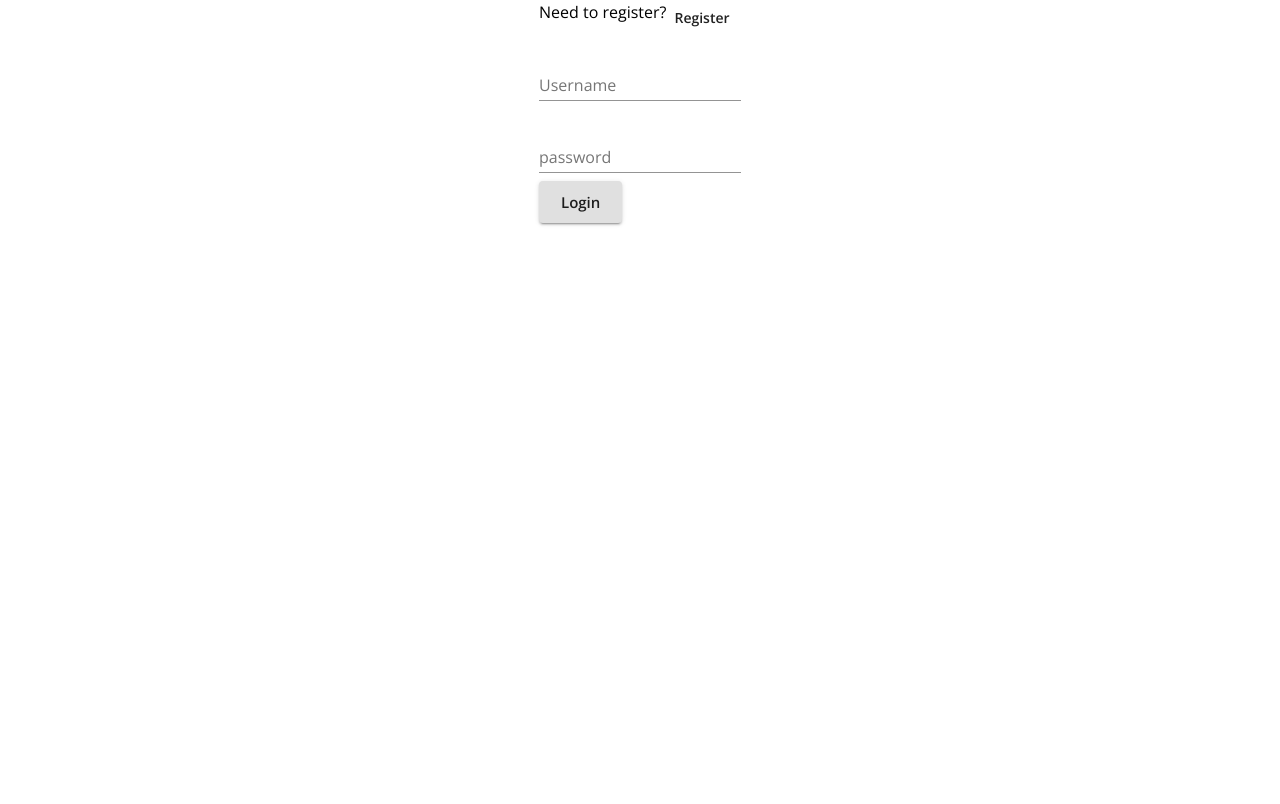
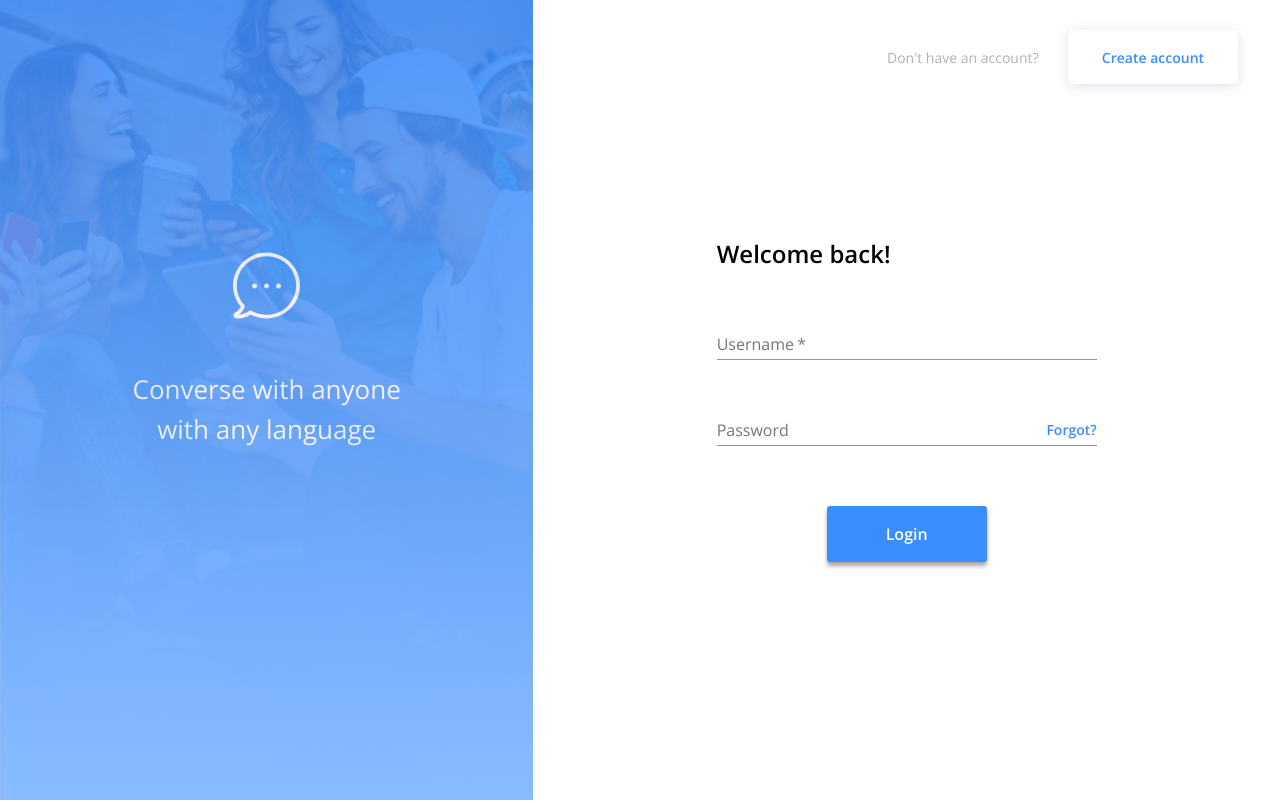
Before and after one commit to jeremiah-quill/c80751, a React (Create React App) app in the folder client/: page /login in a window 1280 px wide. Built offline with nearby package versions, Linux system fonts and the light colour scheme; no server answers.

Commit message:
updated Login and Signup pages with provided figma design specs

```diff
--- a/client/src/Login.js
+++ b/client/src/Login.js
@@ -1,15 +1,92 @@
-import React, { useEffect } from 'react';
-import { Link, useHistory } from 'react-router-dom';
+import React, { useEffect, useState } from "react";
+import { Link, useHistory } from "react-router-dom";
 import {
 	Grid,
 	Box,
 	Typography,
 	Button,
 	FormControl,
+	InputLabel,
+	InputAdornment,
+	Input,
+	Hidden,
 	TextField,
-} from '@material-ui/core';
+} from "@material-ui/core";
+
+import { makeStyles } from "@material-ui/core/styles";
+
+const useStyles = makeStyles(() => ({
+	root: {
+		height: "100vh",
+	},
+	bgImg: {
+		width: "100%",
+		height: "100%",
+		objectFit: "cover",
+	},
+	bgImgOverlay: {
+		background: "linear-gradient(180deg, #3A8DFF 0%, #86B9FF 100%)",
+		mixBlendMode: "normal",
+		opacity: 0.85,
+		position: "absolute",
+		top: 0,
+		bottom: 0,
+		left: 0,
+		right: 0,
+	},
+	overlayText: {
+		fontWeight: 400,
+		fontSize: "26px",
+		lineHeight: "40px",
+		textAlign: "center",
+		color: "#FFFFFF",
+		maxWidth: 269,
+		marginTop: 50,
+	},
+	sideBanner: {
+		position: "relative",
+		maxHeight: "100vh",
+	},
+	accountSwitch: {
+		position: "absolute",
+		top: "30px",
+		maxWidth: 351,
+		flexDirection: "column",
+		"@media (min-width: 450px)": {
+			flexDirection: "row",
+			right: "42px",
+		},
+	},
+	accountBtn: {
+		background: "#FFFFFF",
+		boxShadow: "0px 2px 12px rgba(74, 106, 149, 0.2)",
+		borderRadius: "5px",
+		width: 170,
+		height: 54,
+		fontWeight: 600,
+		fontSize: "14px",
+		lineHeight: "19px",
+		color: "#3A8DFF",
+	},
+	ctaBtn: {
+		margin: "0 auto",
+		marginTop: "60px",
+		display: "block",
+		background: "#3A8DFF",
+		borderRadius: "3px",
+		color: "#fff",
+		fontWeight: 700,
+		fontSize: "16px",
+		boxShadow: "0px 4px 4px rgba(0, 0, 0, 0.35)",
+		width: "160px",
+		height: "56px",
+	},
+}));
 
 const Login = ({ user, login }) => {
+	const [passwordValue, setPasswordValue] = useState("");
+	const classes = useStyles();
+
 	const history = useHistory();
 
 	const handleLogin = async (event) => {
@@ -22,47 +99,147 @@ const Login = ({ user, login }) => {
 		await login({ username, password });
 	};
 
+	const handlePasswordChange = (e) => {
+		setPasswordValue(e.target.value);
+	};
+
 	useEffect(() => {
-    if (user && user.id) history.push('/home');
+		if (user && user.id) history.push("/home");
 	}, [user, history]);
 
 	return (
-    <Grid container justifyContent="center">
-      <Box>
-        <Grid container item>
-          <Typography>Need to register?</Typography>
-          <Link href="/register" to="/register">
-            <Button>Register</Button>
+		<Grid container component="main" style={{ height: "100vh" }}>
+			<Hidden smDown>
+				<Grid item md={5} className={classes.sideBanner}>
+					<Grid
+						container
+						className={classes.bgImgOverlay}
+						justifyContent="center"
+						alignItems="center"
+					>
+						<Grid item style={{ marginBottom: 100 }}>
+							<img
+								src="./assets/images/bubble.svg"
+								alt="chat icon"
+								style={{
+									margin: "0 auto",
+									display: "block",
+								}}
+							/>
+							<Typography component="h2" className={classes.overlayText}>
+								Converse with anyone with any language
+							</Typography>
+						</Grid>
+					</Grid>
+					<img
+						className={classes.bgImg}
+						src="./assets/images/bg-img.png"
+						alt="people sending phone messages"
+					/>
+				</Grid>
+			</Hidden>
+			<Grid
+				container
+				item
+				justifyContent="center"
+				alignItems="center"
+				style={{ position: "relative" }}
+				xs={12}
+				sm={12}
+				md={7}
+			>
+				<Grid
+					container
+					justifyContent="space-between"
+					alignItems="center"
+					className={classes.accountSwitch}
+				>
+					<Typography
+						style={{
+							fontWeight: 400,
+							fontSize: "14px",
+							lineHeight: "19px",
+							color: "#B0B0B0",
+						}}
+					>
+						Don't have an account?
+					</Typography>
+					<Link
+						href="/register"
+						to="/register"
+						style={{ textDecoration: "none" }}
+					>
+						<Button className={classes.accountBtn}>Create account</Button>
 					</Link>
 				</Grid>
-        <form onSubmit={handleLogin}>
-          <Grid>
-            <Grid>
-              <FormControl margin="normal" required>
+				<Box
+					style={{
+						maxWidth: "380px",
+						padding: "10%",
+					}}
+				>
+					<Typography
+						component="h1"
+						variant="h5"
+						style={{
+							alignSelf: "flex-start",
+							marginBottom: "-5px",
+							fontWeight: 600,
+						}}
+					>
+						Welcome back!
+					</Typography>
+					<Box
+						component="form"
+						noValidate
+						onSubmit={handleLogin}
+						sx={{ mt: 1 }}
+					>
 						<TextField
+							fullWidth
 							aria-label="username"
 							label="Username"
 							name="username"
 							type="text"
+							style={{ marginTop: "38px" }}
+							required
+						/>
+						<FormControl style={{ marginTop: "38px" }} fullWidth>
+							<InputLabel htmlFor="password">Password</InputLabel>
+							<Input
+								required
+								aria-label="password"
+								id="password"
+								type="password"
+								value={passwordValue}
+								onChange={handlePasswordChange}
+								endAdornment={
+									<InputAdornment position="end">
+										<a
+											href="#"
+											style={{
+												color: "#3A8DFF",
+												textDecoration: "none",
+												fontWeight: 600,
+												fontSize: "14px",
+											}}
+										>
+											Forgot?
+										</a>
+									</InputAdornment>
+								}
 							/>
 						</FormControl>
-            </Grid>
-            <FormControl margin="normal" required>
-              <TextField
-                label="password"
-                aria-label="password"
-                type="password"
-                name="password"
-              />
-            </FormControl>
-            <Grid>
-              <Button type="submit" variant="contained" size="large">
+						<Button
+							type="submit"
+							variant="contained"
+							className={classes.ctaBtn}
+						>
 							Login
 						</Button>
+					</Box>
+				</Box>
 			</Grid>
-          </Grid>
-        </form>
-      </Box>
 		</Grid>
 	);
 };
--- a/client/src/Signup.js
+++ b/client/src/Signup.js
@@ -1,5 +1,5 @@
-import React, { useState, useEffect } from 'react';
-import { Link, useHistory } from 'react-router-dom';
+import React, { useState, useEffect } from "react";
+import { Link, useHistory } from "react-router-dom";
 import {
 	Grid,
 	Box,
@@ -8,9 +8,82 @@ import {
 	FormControl,
 	TextField,
 	FormHelperText,
-} from '@material-ui/core';
+	Hidden,
+} from "@material-ui/core";
+
+import { makeStyles } from "@material-ui/core/styles";
+
+const useStyles = makeStyles(() => ({
+	root: {
+		height: "100vh",
+	},
+	bgImg: {
+		width: "100%",
+		height: "100%",
+		objectFit: "cover",
+	},
+	bgImgOverlay: {
+		background: "linear-gradient(180deg, #3A8DFF 0%, #86B9FF 100%)",
+		mixBlendMode: "normal",
+		opacity: 0.85,
+		position: "absolute",
+		top: 0,
+		bottom: 0,
+		left: 0,
+		right: 0,
+	},
+	overlayText: {
+		fontWeight: 400,
+		fontSize: "26px",
+		lineHeight: "40px",
+		textAlign: "center",
+		color: "#FFFFFF",
+		maxWidth: 269,
+		marginTop: 50,
+	},
+	sideBanner: {
+		position: "relative",
+		maxHeight: "100vh",
+	},
+	accountSwitch: {
+		position: "absolute",
+		top: "30px",
+		maxWidth: 351,
+		flexDirection: "column",
+		"@media (min-width: 450px)": {
+			flexDirection: "row",
+			right: "42px",
+		},
+	},
+	accountBtn: {
+		background: "#FFFFFF",
+		boxShadow: "0px 2px 12px rgba(74, 106, 149, 0.2)",
+		borderRadius: "5px",
+		width: 170,
+		height: 54,
+		fontWeight: 600,
+		fontSize: "14px",
+		lineHeight: "19px",
+		color: "#3A8DFF",
+	},
+	ctaBtn: {
+		margin: "0 auto",
+		marginTop: "60px",
+		display: "block",
+		background: "#3A8DFF",
+		borderRadius: "3px",
+		color: "#fff",
+		fontWeight: 700,
+		fontSize: "16px",
+		boxShadow: "0px 4px 4px rgba(0, 0, 0, 0.35)",
+		width: "160px",
+		height: "56px",
+	},
+}));
 
 const Signup = ({ user, register }) => {
+	const classes = useStyles();
+
 	const history = useHistory();
 
 	const [formErrorMessage, setFormErrorMessage] = useState({});
@@ -25,51 +98,123 @@ const Signup = ({ user, register }) => {
 		const confirmPassword = formElements.confirmPassword.value;
 
 		if (password !== confirmPassword) {
-      setFormErrorMessage({ confirmPassword: 'Passwords must match' });
+			setFormErrorMessage({ confirmPassword: "Passwords must match" });
 			return;
 		}
 		await register({ username, email, password });
 	};
 
 	useEffect(() => {
-    if (user && user.id) history.push('/home');
+		if (user && user.id) history.push("/home");
 	}, [user, history]);
 
 	return (
-    <Grid container justifyContent="center">
-      <Box>
-        <Grid container item>
-          <Typography>Need to log in?</Typography>
-          <Link href="/login" to="/login">
-            <Button>Login</Button>
+		<Grid container component="main" style={{ height: "100vh" }}>
+			<Hidden smDown>
+				<Grid item md={5} className={classes.sideBanner}>
+					<Grid
+						container
+						className={classes.bgImgOverlay}
+						justifyContent="center"
+						alignItems="center"
+					>
+						<Grid item style={{ marginBottom: 100 }}>
+							<img
+								src="./assets/images/bubble.svg"
+								alt="chat icon"
+								style={{
+									margin: "0 auto",
+									display: "block",
+								}}
+							/>
+							<Typography component="h2" className={classes.overlayText}>
+								Converse with anyone with any language
+							</Typography>
+						</Grid>
+					</Grid>
+					<img
+						className={classes.bgImg}
+						src="./assets/images/bg-img.png"
+						alt="people sending phone messages"
+					/>
+				</Grid>
+			</Hidden>
+			<Grid
+				container
+				item
+				justifyContent="center"
+				alignItems="center"
+				style={{ position: "relative" }}
+				xs={12}
+				sm={12}
+				md={7}
+			>
+				<Grid
+					container
+					justifyContent="space-between"
+					alignItems="center"
+					className={classes.accountSwitch}
+				>
+					<Typography
+						style={{
+							fontWeight: 400,
+							fontSize: "14px",
+							lineHeight: "19px",
+							color: "#B0B0B0",
+						}}
+					>
+						Already have an account?
+					</Typography>
+					<Link href="/login" to="/login" style={{ textDecoration: "none" }}>
+						<Button className={classes.accountBtn}>Login</Button>
 					</Link>
 				</Grid>
-        <form onSubmit={handleRegister}>
-          <Grid>
-            <Grid>
-              <FormControl>
+				<Box
+					style={{
+						maxWidth: "380px",
+						padding: "10%",
+					}}
+				>
+					<Typography
+						component="h1"
+						variant="h5"
+						style={{
+							alignSelf: "flex-start",
+							marginBottom: "-5px",
+							fontWeight: 600,
+						}}
+					>
+						Create an account.
+					</Typography>
+					<Box
+						component="form"
+						noValidate
+						onSubmit={handleRegister}
+						sx={{ mt: 1 }}
+					>
 						<TextField
+							fullWidth
 							aria-label="username"
 							label="Username"
 							name="username"
 							type="text"
+							style={{ marginTop: "38px" }}
 							required
 						/>
-              </FormControl>
-            </Grid>
-            <Grid>
-              <FormControl>
 						<TextField
+							fullWidth
+							aria-label="email address"
 							label="E-mail address"
-                  aria-label="e-mail address"
+							name="email"
 							type="email"
-                  name="email"
+							style={{ marginTop: "38px" }}
 							required
 						/>
-              </FormControl>
-            </Grid>
-            <Grid>
-              <FormControl error={!!formErrorMessage.confirmPassword}>
+						<FormControl
+							error={!!formErrorMessage.confirmPassword}
+							fullWidth
+							style={{ marginTop: "38px" }}
+						>
 							<TextField
 								aria-label="password"
 								label="Password"
@@ -82,9 +227,11 @@ const Signup = ({ user, register }) => {
 								{formErrorMessage.confirmPassword}
 							</FormHelperText>
 						</FormControl>
-            </Grid>
-            <Grid>
-              <FormControl error={!!formErrorMessage.confirmPassword}>
+						<FormControl
+							error={!!formErrorMessage.confirmPassword}
+							fullWidth
+							style={{ marginTop: "38px" }}
+						>
 							<TextField
 								label="Confirm Password"
 								aria-label="confirm password"
@@ -97,13 +244,16 @@ const Signup = ({ user, register }) => {
 								{formErrorMessage.confirmPassword}
 							</FormHelperText>
 						</FormControl>
-            </Grid>
-            <Button type="submit" variant="contained" size="large">
+						<Button
+							type="submit"
+							variant="contained"
+							className={classes.ctaBtn}
+						>
 							Create
 						</Button>
+					</Box>
+				</Box>
 			</Grid>
-        </form>
-      </Box>
 		</Grid>
 	);
 };
```
Also changed, not shown: client/public/assets/images/bg-img.png (added), client/public/assets/images/bubble.svg (added). Lines whose indentation alone changed are shown as unchanged.
